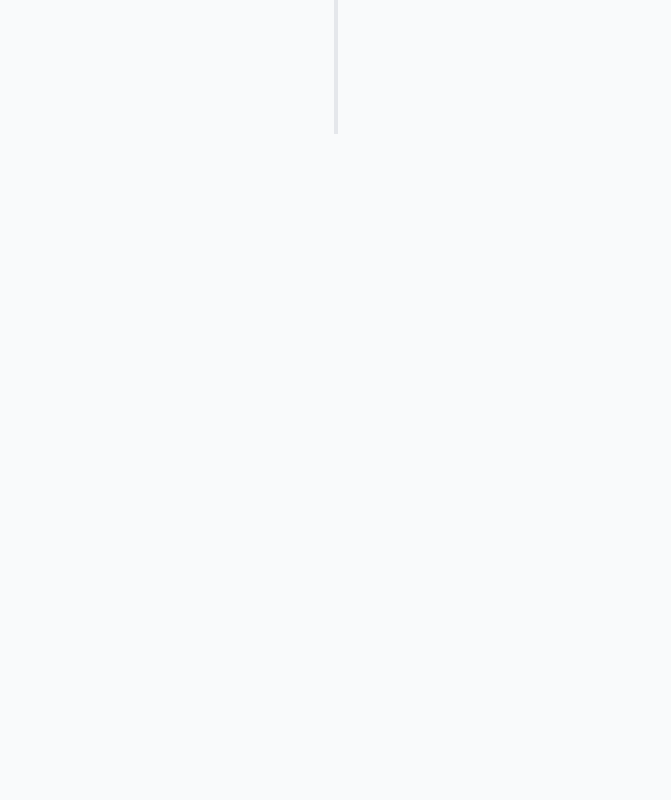
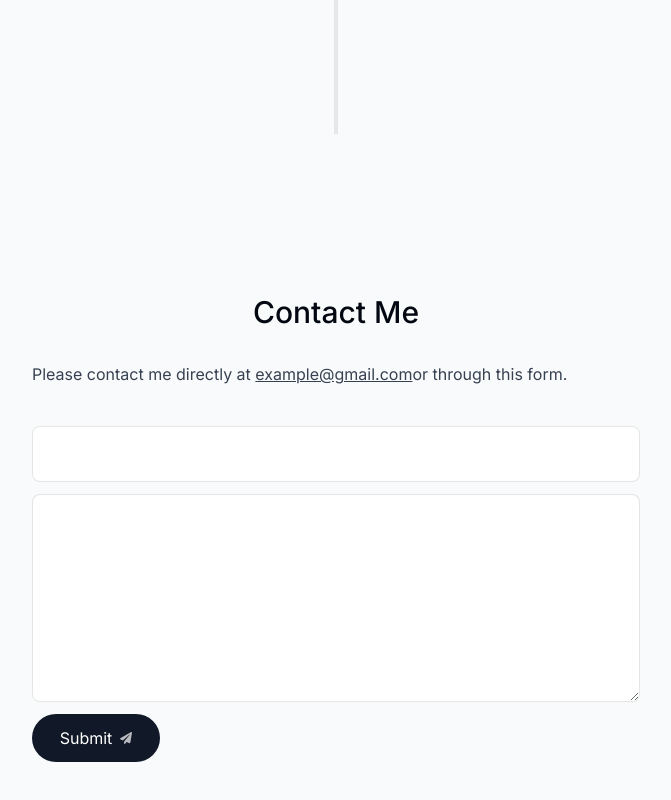
Before and after one commit to thiagotfsilva/portfolio-nextjs, a Next.js app: page / in a window 1280 px wide. Shown: the part 3767-4567 px from the top of the page, without its empty margins (304-975 px from the left). Before the commit the page ends 4157 px from the top, so only its background shows below. Built offline with nearby package versions, Linux system fonts and the light colour scheme.

Commit message:
initial contact section

```diff
--- a/app/globals.css
+++ b/app/globals.css
@@ -5,3 +5,7 @@
 html {
   --line-color: #e5e7eb;
 }
+
+.borderBlack {
+  @apply border border-black/10;
+}
--- a/app/page.tsx
+++ b/app/page.tsx
@@ -1,4 +1,5 @@
 import About from '@/components/about';
+import Contact from '@/components/contact';
 import Experience from '@/components/experience';
 import Intro from '@/components/intro';
 import Projects from '@/components/projects';
@@ -14,6 +15,7 @@
       <Projects />
       <Skills />
       <Experience />
+      <Contact />
     </main>
   )
 }
--- /dev/null
+++ b/components/contact.tsx
@@ -0,0 +1,22 @@
+import React from 'react'
+import SectionHeading from './section-heading'
+import { FaPaperPlane } from 'react-icons/fa'
+
+const Contact = () => {
+  return (
+    <section id='contact' className='mb-20 sm:mb-28 w-[min(100%,38rem)]'>
+      <SectionHeading>Contact me</SectionHeading>
+      <p className='text-gray-700'>
+        Please contact me directly at <a className='underline' href='mailto:example@gmail.com'>example@gmail.com</a>or through this form.
+      </p>
+
+      <form className='mt-10 flex flex-col'>
+        <input className='h-14 rounded-lg borderBlack' type="email" name="" id="" />
+        <textarea className='h-52 my-3 rounded-lg borderBlack p-4'/>
+        <button className='group flex items-center justify-center gap-2 h-[3rem] w-[8rem] bg-gray-900 text-white rounded-full outline-none transition-all focus:scale-110 hover:scale-110 active:scale-105' type='submit'>Submit <FaPaperPlane className='text-xs opacity-70 transition-all group-hover:translate-x-1 group-hover:-translate-y-1'/></button>
+      </form>
+    </section>
+  )
+}
+
+export default Contact
```
